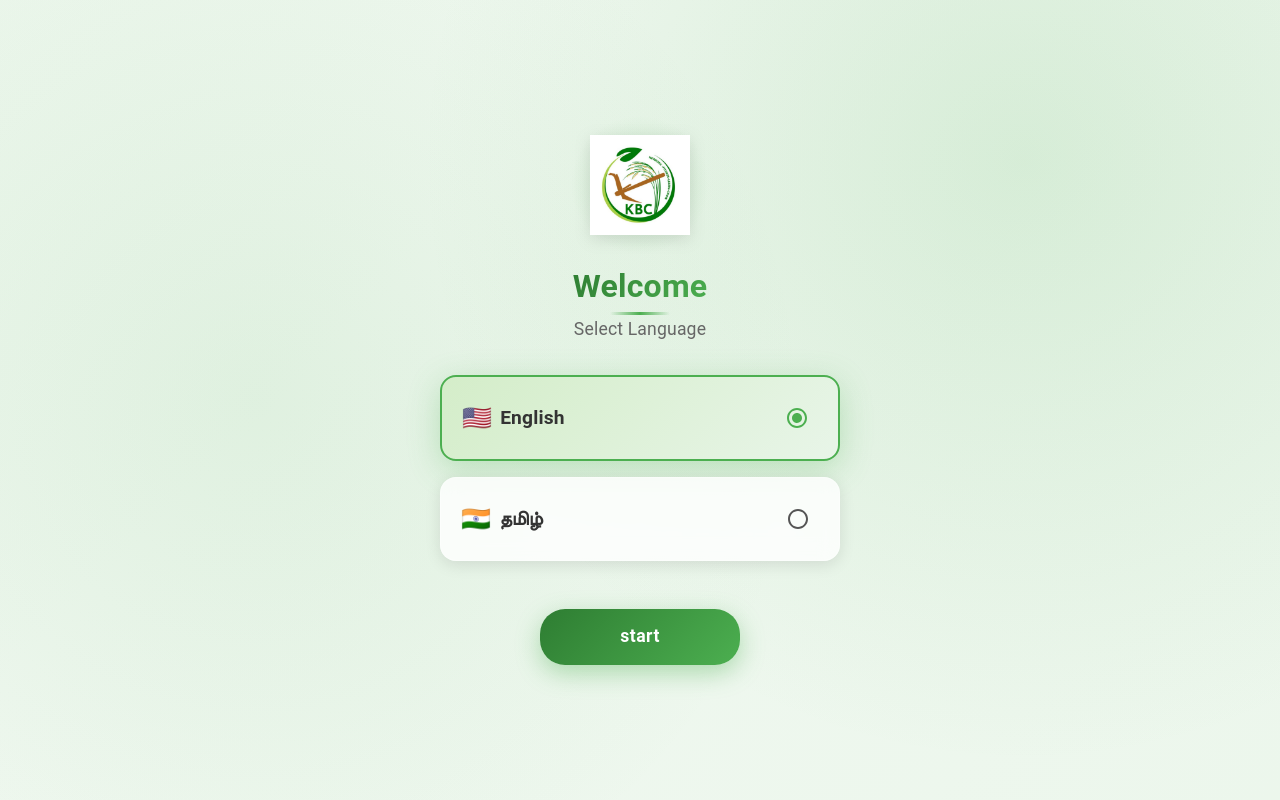
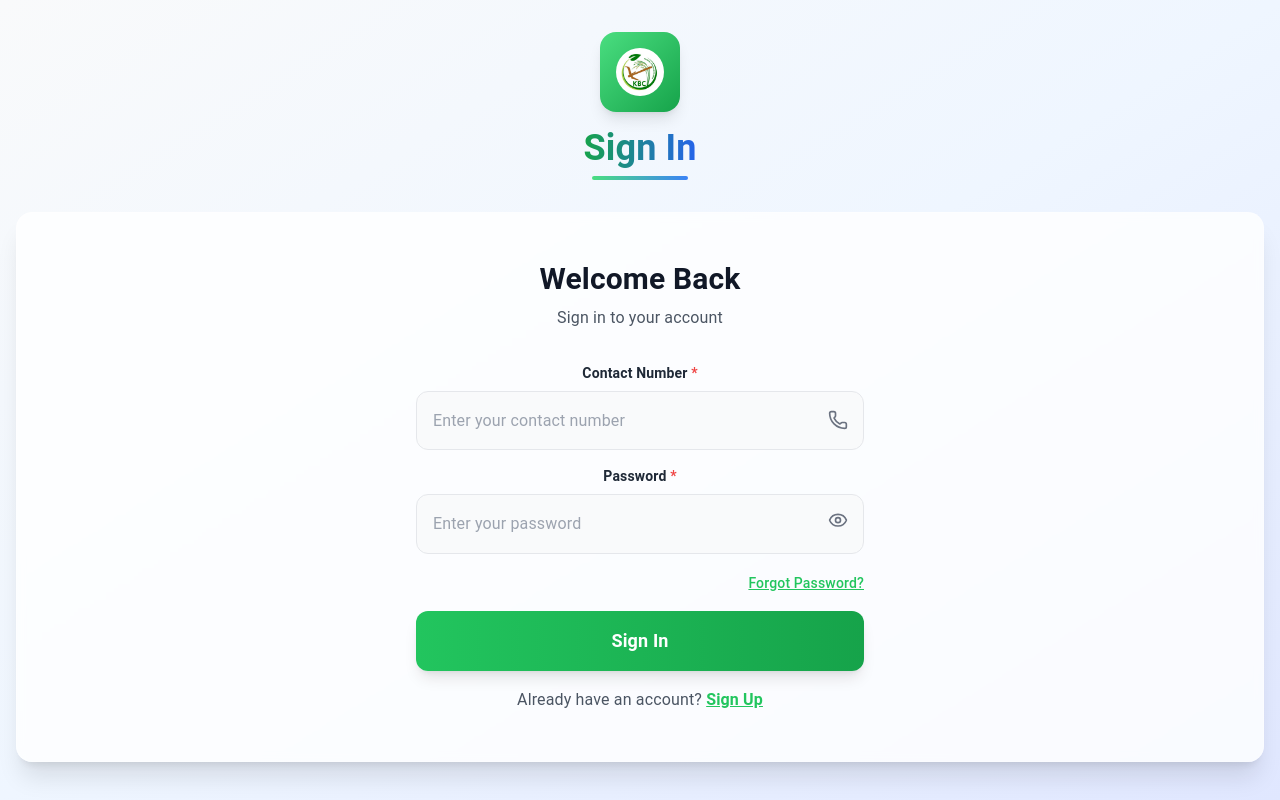
Before and after one commit to mugesh8/kbc, a React (Create React App) app: page / in a window 1280 px wide. Built offline with nearby package versions, Linux system fonts and the light colour scheme.

Commit message:
final commit

```diff
--- a/src/App.js
+++ b/src/App.js
@@ -6,7 +6,7 @@ import HomePage from './components/User/HomePage';
 import SignupPage from './components/User/SignupPage';
 import LoginPage from './components/User/LoginPage';
 import OTPPage from './components/User/OTPPage';
-import LanguagePage from './components/User/LanguagePage';
+// import LanguagePage from './components/User/LanguagePage'; // Commented out
 import DetailsPage from './components/User/DetailsPage';
 import NotificationsPage from './components/User/NotificationsPage';
 import UserProfilePage from './components/User/UserProfilePage';
@@ -35,7 +35,8 @@ function App() {
       <div className="App">
         <Routes>
           {/* Public routes */}
-          <Route path="/" element={<LanguagePage />} />
+          <Route path="/" element={<LoginPage />} /> {/* Changed from LanguagePage to LoginPage */}
+          {/* <Route path="/language" element={<LanguagePage />} /> */} {/* Commented out language route */}
           <Route path="/signup" element={<SignupPage />} />
           <Route path="/login" element={<LoginPage />} />
           <Route path="/otp" element={<OTPPage />} />
```
